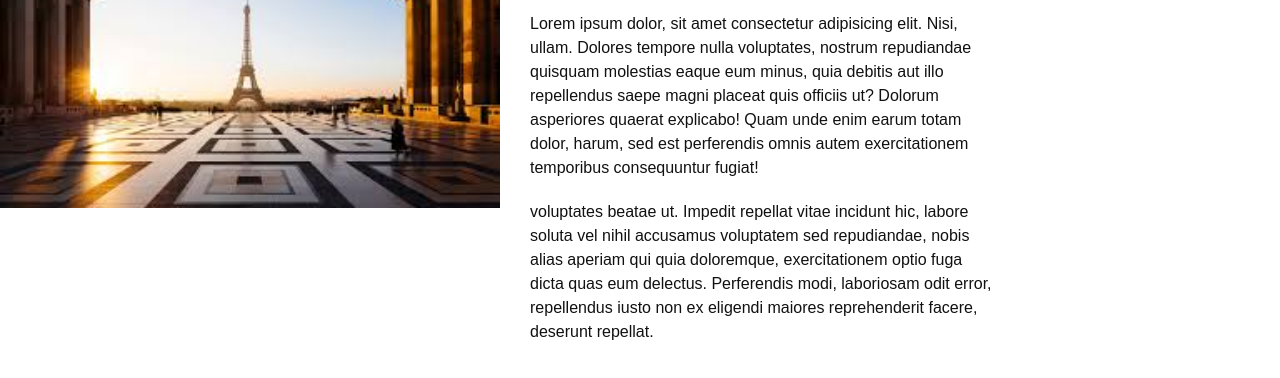
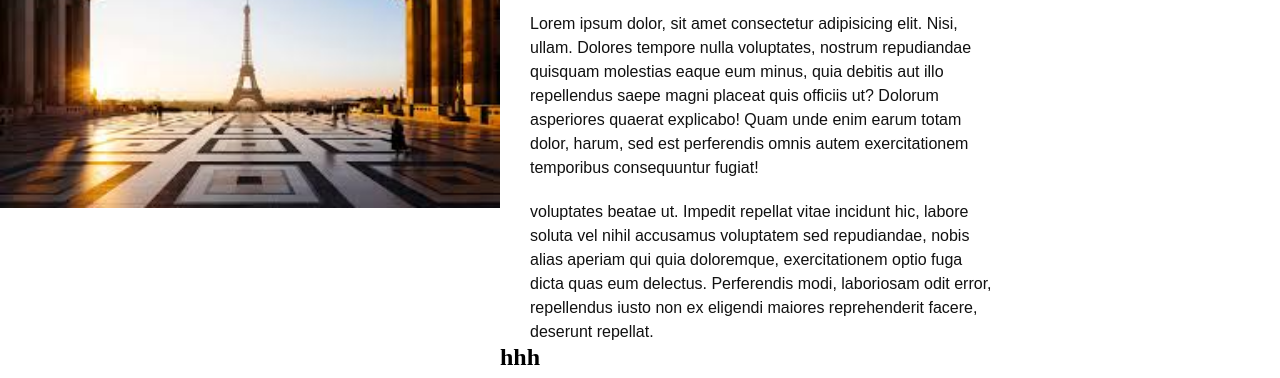
Before and after one commit to raseela786/animation, a plain HTML site: page index.html in a window 1280 px wide. Shown: the part 422-800 px from the top of the page. Drawn offline with Linux system fonts and the light colour scheme.

Commit message:
head added

```diff
--- a/index.html
+++ b/index.html
@@ -27,6 +27,7 @@
           delectus. Perferendis modi, laboriosam odit error, repellendus iusto
           non ex eligendi maiores reprehenderit facere, deserunt repellat.
         </p>
+        <h1>hhh</h1>
 
       </article>
       <img class="img-me" src="./image/paaris.jpg" alt="tower">
```
